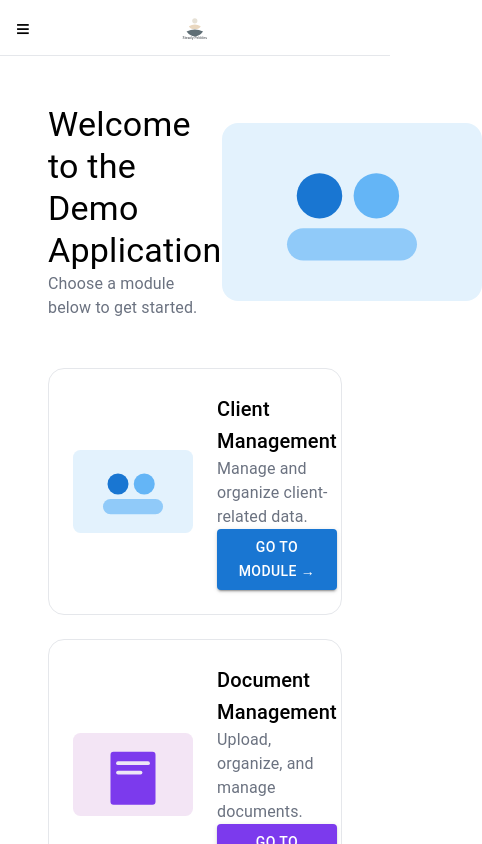
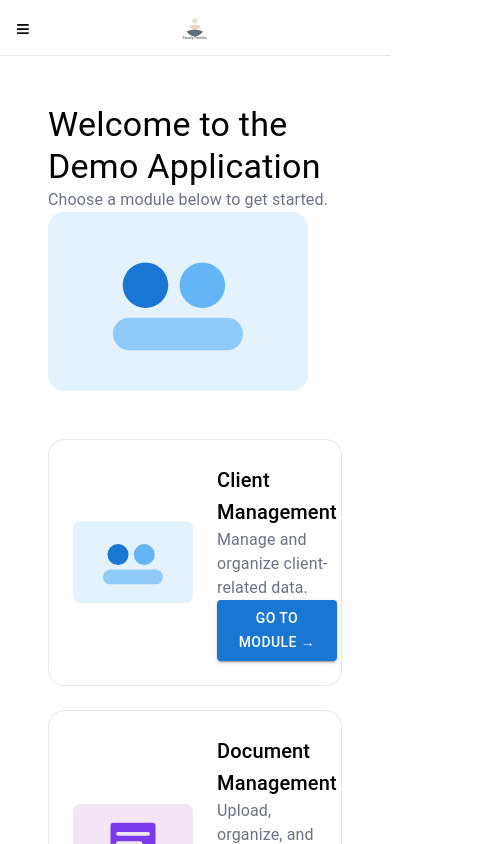
Before and after one commit to drharshpratap/jhelum-oms-ui, a React (Create React App) app: page / in a window 390 px wide. Shown: the top 844 px of the page, 482 px wide, since content can reach past the window. Built offline with nearby package versions, Linux system fonts and the light colour scheme.

Commit message:
home page responsive

```diff
--- a/src/styles/home.css
+++ b/src/styles/home.css
@@ -20,7 +20,11 @@
 
 .home-hero-image {
   width: 260px;
+  max-width: 100%;
+  height: auto;
 }
+
+
 
 .module-card {
   display: flex;
@@ -118,3 +122,11 @@
 .activity-dot.purple {
   background: #7c3aed;
 }
+
+
+@media (max-width: 768px) {
+  .home-hero {
+    flex-direction: column;
+    align-items: flex-start;
+  }
+}
```
Also changed, not shown: 1 other file (tests, documents, lock files or other folders).
